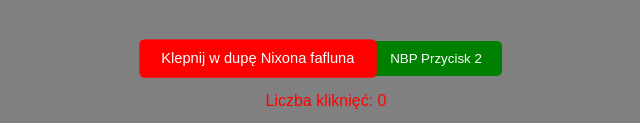
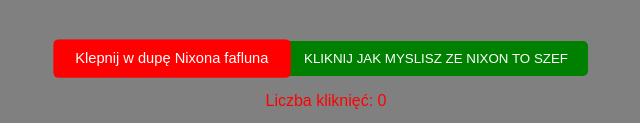
Before and after one commit to bdxhdbbzx/NIXONxdddd, a plain HTML site: page index.html in a window 1280 px wide. Shown: the part 1939-2062 px from the top of the page, without its empty margins (314-954 px from the left). Drawn offline with Linux system fonts and the light colour scheme.

Commit message:
Add files via upload

```diff
--- a/index.html
+++ b/index.html
@@ -71,7 +71,7 @@
             <img src="https://cdn.discordapp.com/attachments/1128350911220166776/1232776726040547349/image.png?ex=662ab04b&is=66295ecb&hm=5917a0c966128547053e4a807bffa59b5313112b30ebfebe6a21d6cbe2ef56ec&" alt="NIXON">
         </div>
         <button id="button" onclick="window.location.href='https://www.youtube.com/watch?v=pSY3i5XHHXo';">Klepnij w dupę Nixona fafluna</button>
-        <button id="button2" onclick="countClicks()">NBP Przycisk 2</button>
+        <button id="button2" onclick="countClicks()">KLIKNIJ JAK MYSLISZ ZE NIXON TO SZEF </button>
         <p id="clickCount">Liczba kliknięć: 0</p>
     </div>
 
```
